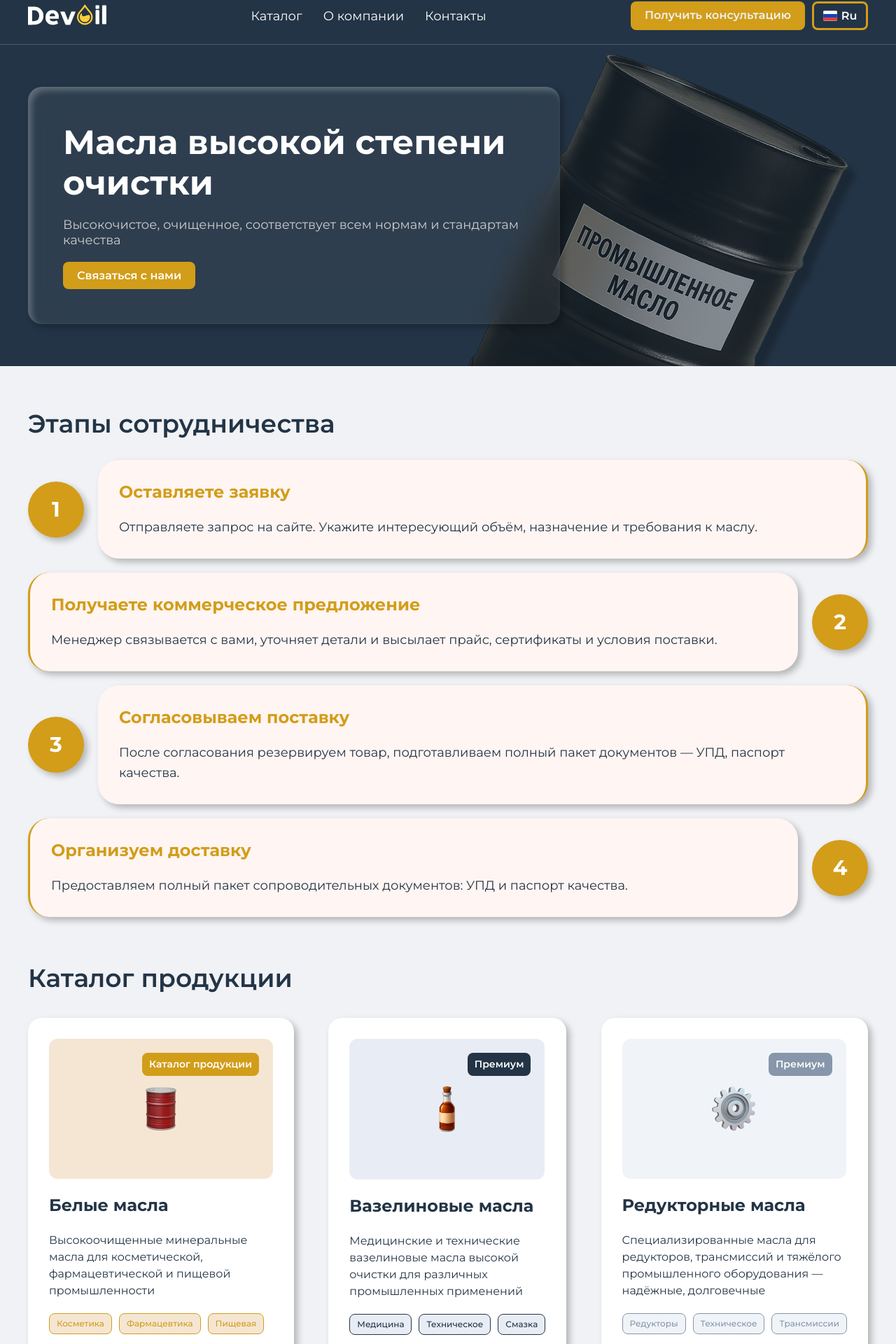
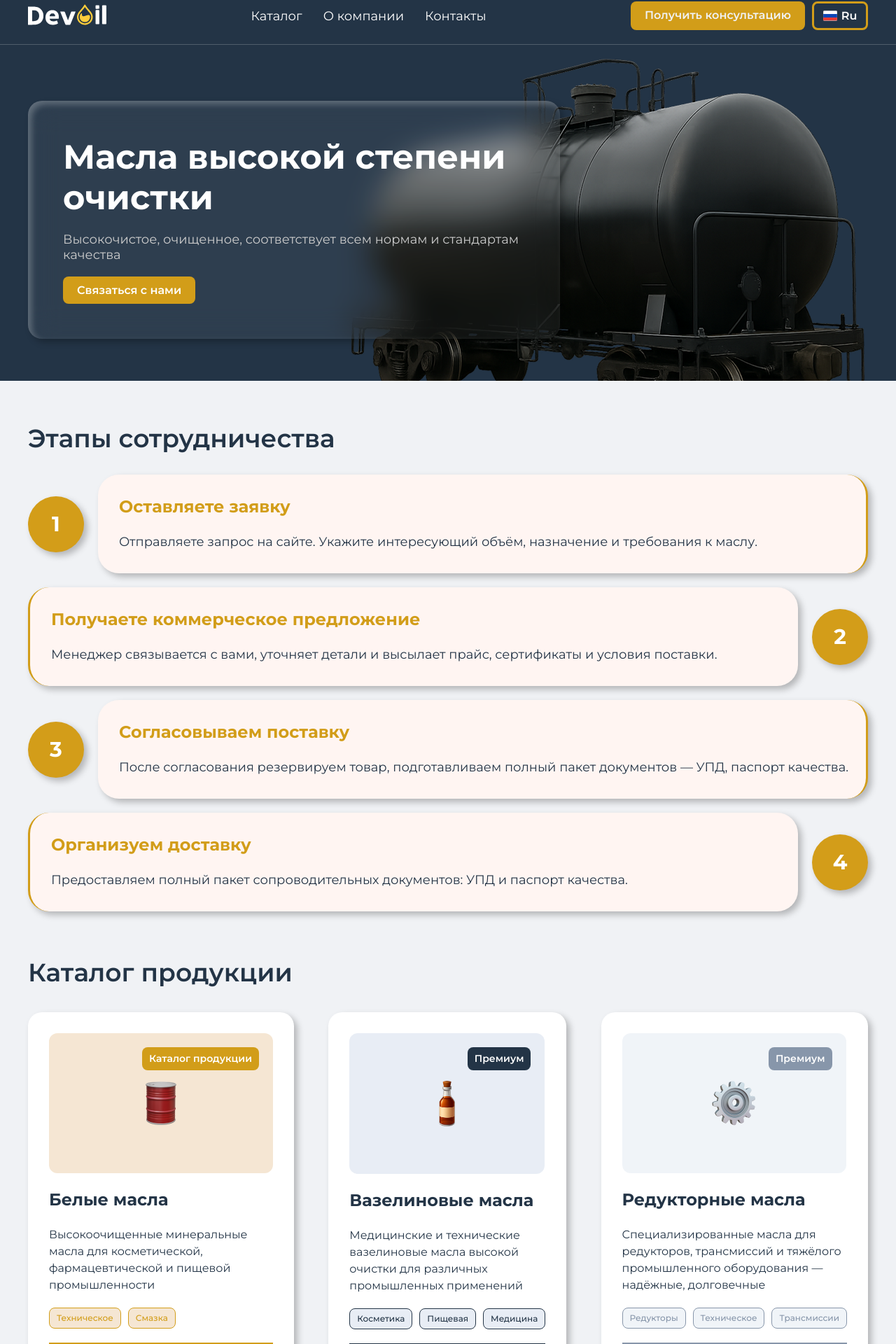
Before and after one commit to marselNepara/devoil-app, a React (Vite) app: page / in a window 1280 px wide. Shown: the part 18-1938 px from the top of the page at 70% size. Built offline with nearby package versions, Linux system fonts and the light colour scheme.

Commit message:
fixes: banner img, catalog, intersec observer

```diff
--- a/src/components/pages/MainPage/Banner/Banner.css
+++ b/src/components/pages/MainPage/Banner/Banner.css
@@ -6,19 +6,24 @@
   background: #233446;
 }
 .banner-inner{
+  margin: 20px 0 0 0;
   background: url("@assets/images/banner-bg.png") repeat-y right top;
   display: flex;
   justify-content: start;
   align-items: center;
   padding: 60px 0;
-
 }
 .bannner-card{
+  height: 340px;
+  padding: 0 50px;
+  display: flex;
+  flex-direction: column;
+  align-items: start;
+  justify-content: center;
   backdrop-filter: blur(20px);
   box-shadow: 5px 5px 10px 0 rgba(0, 0, 0, 0.25), inset 5px 5px 10px 0 rgba(255, 255, 255, 0.25);
   background: rgba(255, 255, 255, 0.05);
   border-radius: 20px;
-  padding: 50px;
   display: flex;
   flex-direction: column;
   gap: 20px;
--- a/src/components/pages/MainPage/CatalogOfProducts/CatalogOfProducts.jsx
+++ b/src/components/pages/MainPage/CatalogOfProducts/CatalogOfProducts.jsx
@@ -28,7 +28,7 @@ export default function CatalogOfProducts() {
               {/* Белые масла — левый блок */}
               <div
                 ref={leftRef}
-                 className={`catalog-of-products-item slide-left-catalog ${isLeftVisible ? 'visible' : ''}`}
+                className={`catalog-of-products-item slide-left-catalog ${isLeftVisible ? 'visible' : ''}`}
               >
                 <div className="item-image item-image-1">
                   <p className="item-segment item-segment-1">{t('catalog.title')}</p>
@@ -41,7 +41,6 @@ export default function CatalogOfProducts() {
                 <div className="item-usage item-usage-1">
                   <p className="usage-item usage-item-1">{t('catalog.item-1-usage-item-1')}</p>
                   <p className="usage-item usage-item-1">{t('catalog.item-1-usage-item-2')}</p>
-                  <p className="usage-item usage-item-1">{t('catalog.item-1-usage-item-3')}</p>
                 </div>
                 <a href="" className="item-button-more item-button-more-1">{t('catalog.btn-more')}</a>
               </div>
--- a/src/components/pages/MainPage/StepsOfOrder/StepsOfOrder.css
+++ b/src/components/pages/MainPage/StepsOfOrder/StepsOfOrder.css
@@ -1,4 +1,3 @@
-/* === ОБЩИЕ СТИЛИ === */
 .steps-of-order {
   margin-top: 60px;
   margin-bottom: 60px;
@@ -38,7 +37,6 @@
   line-height: 120%;
 }
 
-/* === КОНТЕЙНЕР АНИМАЦИИ ПОЯВЛЕНИЯ === */
 .step-item-text-container {
     width: 1100px;
   opacity: 0;
@@ -47,7 +45,7 @@
 }
 
 .slide-left-steps.step-item-text-container {
-    width: 1100px;
+  width: 1100px;
   transform: translateX(-50px);
 }
 
@@ -57,12 +55,10 @@
   transform: translateX(0);
 }
 
-/* === ОСНОВНОЙ ТЕКСТОВЫЙ БЛОК (hover) === */
 .step-item-text {
   border-right: 3px solid #d29d19;
   width: 100%;
   border-radius: 30px;
-  /* ЕДИНЫЙ padding для всех блоков */
   padding: 30px 0px 30px 30px;
   display: flex;
   flex-direction: column;
@@ -75,14 +71,12 @@
   transition: transform 0.3s ease-in-out, box-shadow 0.3s ease-in-out;
 }
 
-/* HOVER: scale + тень */
 .step-item:hover > .step-item-text-container > .step-item-text {
   z-index: 100;
   transform: scale(1.02);
   box-shadow: 20px 20px 20px rgba(30, 58, 95, 0.15);
 }
 
-/* Заголовок */
 .step-item-title {
   font-weight: 700;
   font-size: 24px;
@@ -91,16 +85,14 @@
   text-align: start;
 }
 
-/* Подзаголовок */
 .step-item-undertitle {
-  width: 1040px;
+  width: 1050px;
   font-weight: 400;
   font-size: 18px;
   line-height: 162%;
   color: #233446;
 }
 
-/* Заголовок секции */
 .steps-of-partnership {
   margin-bottom: 10px;
   font-weight: 600;
@@ -108,7 +100,6 @@
   color: #233446;
 }
 
-/* === ЧЁТНЫЕ ШАГИ: зеркальное отображение === */
 #step2,
 #step4 {
   display: flex;
--- a/src/hooks/useSlideIn.js
+++ b/src/hooks/useSlideIn.js
@@ -1,6 +1,6 @@
 import { useState, useEffect, useRef } from 'react';
 
-export function useSlideIn({ threshold = 0.1, rootMargin = '0px' } = {}) {
+export function useSlideIn({ threshold = 0.1, rootMargin = '100px' } = {}) {
   const [isVisible, setIsVisible] = useState(false);
   const ref = useRef(null);
 
--- a/src/js/lang/en.json
+++ b/src/js/lang/en.json
@@ -63,15 +63,14 @@
     "item-1-segment": "Standard",
     "item-1-title": "White Oils",
     "item-1-description": "Highly refined mineral oils for cosmetic, pharmaceutical, food, and industrial applications",
-    "item-1-usage-item-1": "Cosmetics",
-    "item-1-usage-item-2": "Pharmaceuticals",
-    "item-1-usage-item-3": "Food",
+    "item-1-usage-item-1": "Technical",
+    "item-1-usage-item-2": "Lubricant",
     "item-2-segment": "Premium",
     "item-2-title": "Petrolatum Oils",
     "item-2-description": "Highly refined medical and technical petrolatum oils for various industrial applications",
-    "item-2-usage-item-1": "Medical",
-    "item-2-usage-item-2": "Technical",
-    "item-2-usage-item-3": "Lubrication",
+    "item-2-usage-item-1": "Cosmetics",
+    "item-2-usage-item-2": "Food",
+    "item-2-usage-item-3": "Pharmaceuticals",
     "item-3-segment": "Industrial",
     "item-3-title": "Gear Oils",
     "item-3-description": "Specialized oils for gearboxes, transmissions, and heavy industrial equipment — reliable and durable",
--- a/src/js/lang/ru.json
+++ b/src/js/lang/ru.json
@@ -63,15 +63,14 @@
     "item-1-segment": "Стандарт",
     "item-1-title": "Белые масла",
     "item-1-description": "Высокоочищенные минеральные масла для косметической, фармацевтической и пищевой промышленности",
-    "item-1-usage-item-1": "Косметика",
-    "item-1-usage-item-2": "Фармацевтика",
-    "item-1-usage-item-3": "Пищевая",
+    "item-1-usage-item-1": "Техническое",
+    "item-1-usage-item-2": "Смазка",
     "item-2-segment": "Премиум",
     "item-2-title": "Вазелиновые масла",
     "item-2-description": "Медицинские и технические вазелиновые масла высокой очистки для различных промышленных применений",
-    "item-2-usage-item-1": "Медицина",
-    "item-2-usage-item-2": "Техническое",
-    "item-2-usage-item-3": "Смазка",
+    "item-2-usage-item-1": "Косметика",
+    "item-2-usage-item-2": "Пищевая",
+    "item-2-usage-item-3": "Медицина",
     "item-3-segment": "Промышленное",
     "item-3-title": "Редукторные масла",
     "item-3-description": "Специализированные масла для редукторов, трансмиссий и тяжёлого промышленного оборудования — надёжные, долговечные",
```
Also changed, not shown: src/assets/images/banner-bg.png.
